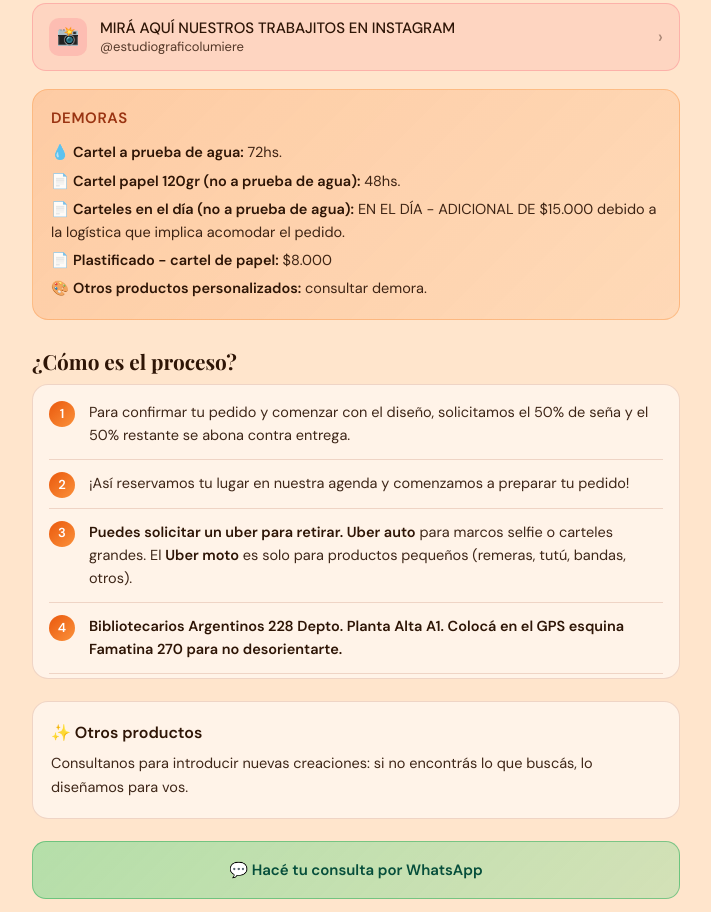
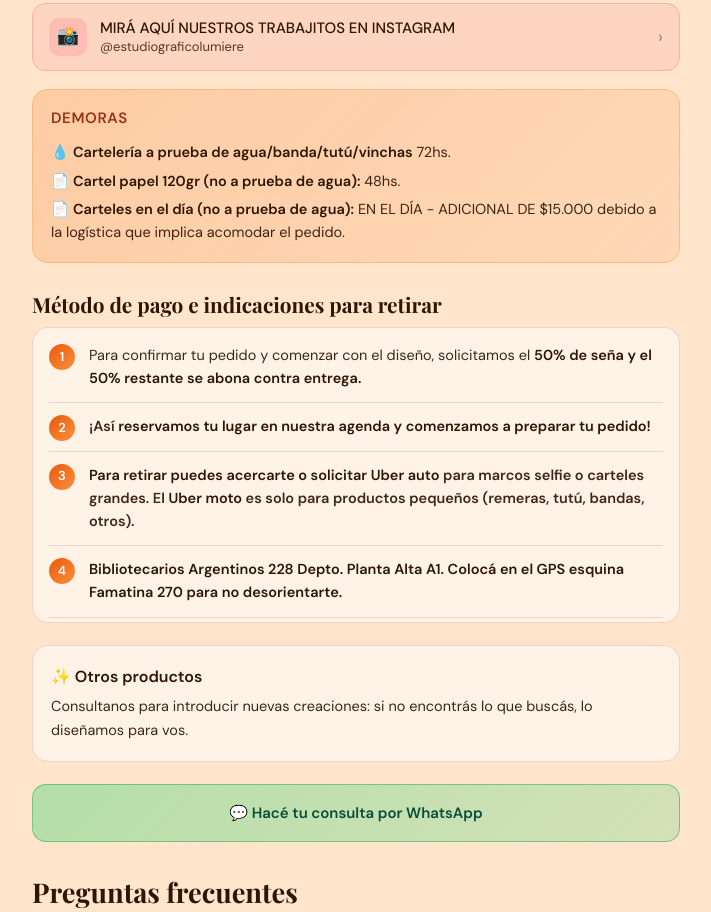
Before and after one commit to estudiolumiere/estudiolumiere, a plain HTML site: page index.html in a window 1280 px wide. Shown: the part 2637-3549 px from the top of the page, without its empty margins (284-995 px from the left). Drawn offline with nearby package versions, Linux system fonts and the light colour scheme; a web font is replaced by a local one.

Commit message:
Update index.html

```diff
--- a/index.html
+++ b/index.html
@@ -913,18 +913,16 @@ footer strong { color: var(--soft); }
     <div class="notice" role="note">
       <h2>DEMORAS</h2>
       <ul>
-        <li>💧 <strong>Cartel a prueba de agua:</strong> 72hs.</li>
+        <li>💧 <strong>Cartelería a prueba de agua/banda/tutú/vinchas</strong> 72hs.</li>
         <li>📄 <strong>Cartel papel 120gr (no a prueba de agua):</strong> 48hs.</li>
         <li>📄 <strong>Carteles en el día (no a prueba de agua):</strong> EN EL DÍA - ADICIONAL DE $15.000 debido a la logística que implica acomodar el pedido.</li>
-        <li>📄 <strong>Plastificado - cartel de papel:</strong> $8.000</li>
-        <li>🎨 <strong>Otros productos personalizados:</strong> consultar demora.</li>
     </div>
 
-    <h2 class="cat-head">¿Cómo es el proceso?</h2>
+    <h2 class="cat-head">Método de pago e indicaciones para retirar</h2>
     <ol class="steps">
-      <li>Para confirmar tu pedido y comenzar con el diseño, solicitamos el 50% de seña y el 50% restante se abona contra entrega.</li>
-      <li>¡Así reservamos tu lugar en nuestra agenda y comenzamos a preparar tu pedido!</li>
-      <li><strong>Puedes solicitar un uber para retirar. Uber auto</strong> para marcos selfie o carteles grandes. El <strong>Uber moto</strong> es solo para productos pequeños (remeras, tutú, bandas, otros).</li>
+      <li>Para confirmar tu pedido y comenzar con el diseño, solicitamos el <strong>50% de seña y el 50% restante se abona contra entrega<strong>.</li>
+      <li>¡Así <strong>reservamos<strong> tu lugar en nuestra agenda y comenzamos a preparar tu pedido!</li>
+      <li><strong>Para retirar puedes acercarte o solicitar Uber auto</strong> para marcos selfie o carteles grandes. El <strong>Uber moto</strong> es solo para productos pequeños (remeras, tutú, bandas, otros).</li>
       <li><strong>Bibliotecarios Argentinos 228 Depto. Planta Alta A1. Colocá en el GPS esquina <strong>Famatina 270</strong> para no desorientarte.</li>
 
     </ol>
@@ -964,7 +962,7 @@ footer strong { color: var(--soft); }
       <details class="faq-item">
         <summary>¿Hacen envíos?</summary>
         <div class="faq-a">
-          <p>Podés gestionar un Uber y enviarnos el recorrido o indicarnos cuando estés cerca. La dirección para el Uber es <strong>Famatina 270</strong>, así el Uber no se desorienta.</p>
+          <p>Podés gestionar un Uber y enviarnos el recorrido o indicarnos cuando estés cerca.
           <p>Si no sos de Córdoba Capital, hacemos envíos a todo el país a través de Vía Cargo, a cargo del comprador.</p>
         </div>
       </details>
@@ -982,10 +980,10 @@ footer strong { color: var(--soft); }
         <div class="faq-a">
           <p>Lo ideal es consultar con anticipación, especialmente para pedidos grandes o que incluyen producción de varios productos. Estos son los plazos habituales:</p>
           <ul>
-            <li><strong>Marco selfie:</strong> 48hs a 72hs, a prueba de agua.</li>
-            <li><strong>Marco selfie en 24 hs:</strong> con costo adicional, plastificado resistente al agua.</li>
+            <li><strong>Marco selfie:</strong> 72hs, a prueba de agua.</li>
+            <li><strong>Marco selfie en 24 hs:</strong> con costo adicional($15.000), podés solicitar plastificado resistente al agua (+$8.000).</li>
             <li><strong>Banda prediseñada:</strong> en el día (frases disponibles en el acto).</li>
-            <li><strong>Banda personalizada:</strong> 48hs.</li>
+            <li><strong>Banda personalizada:</strong> 72hs.</li>
           </ul>
         </div>
       </details>
```
